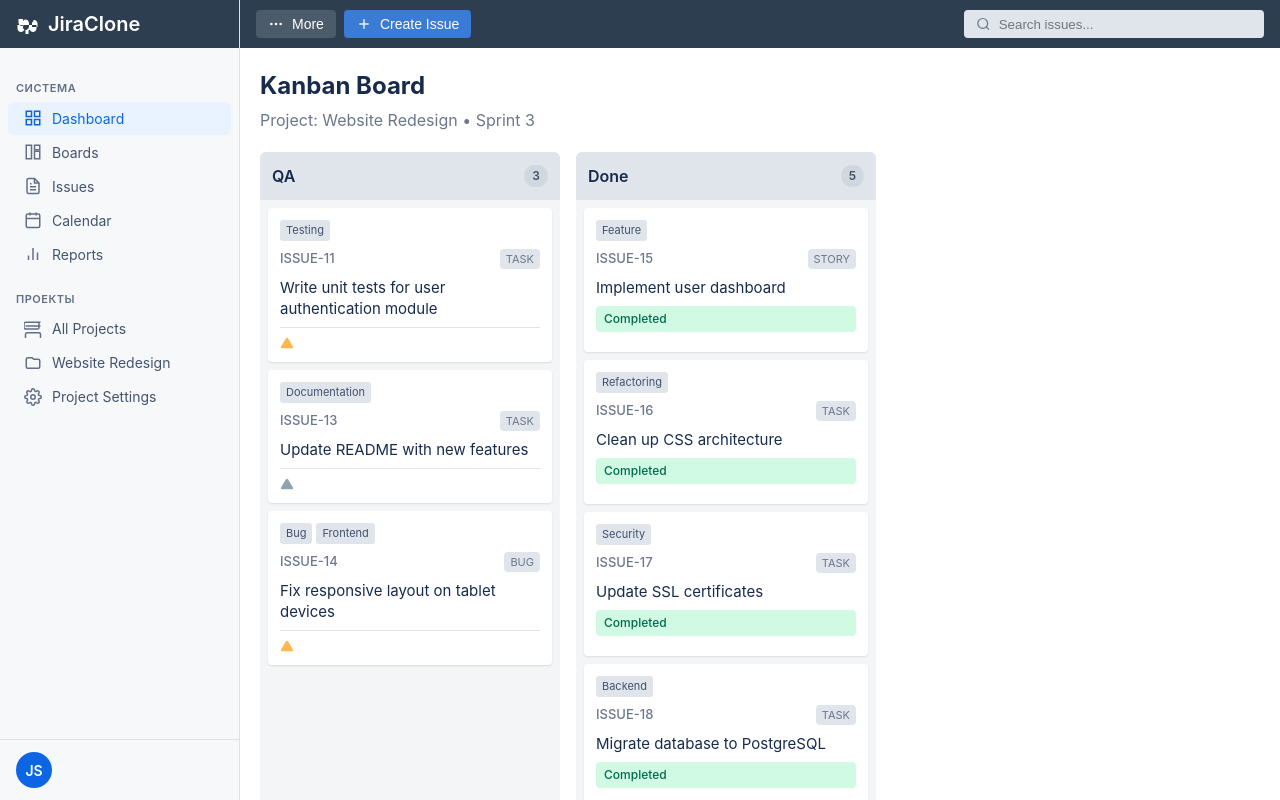
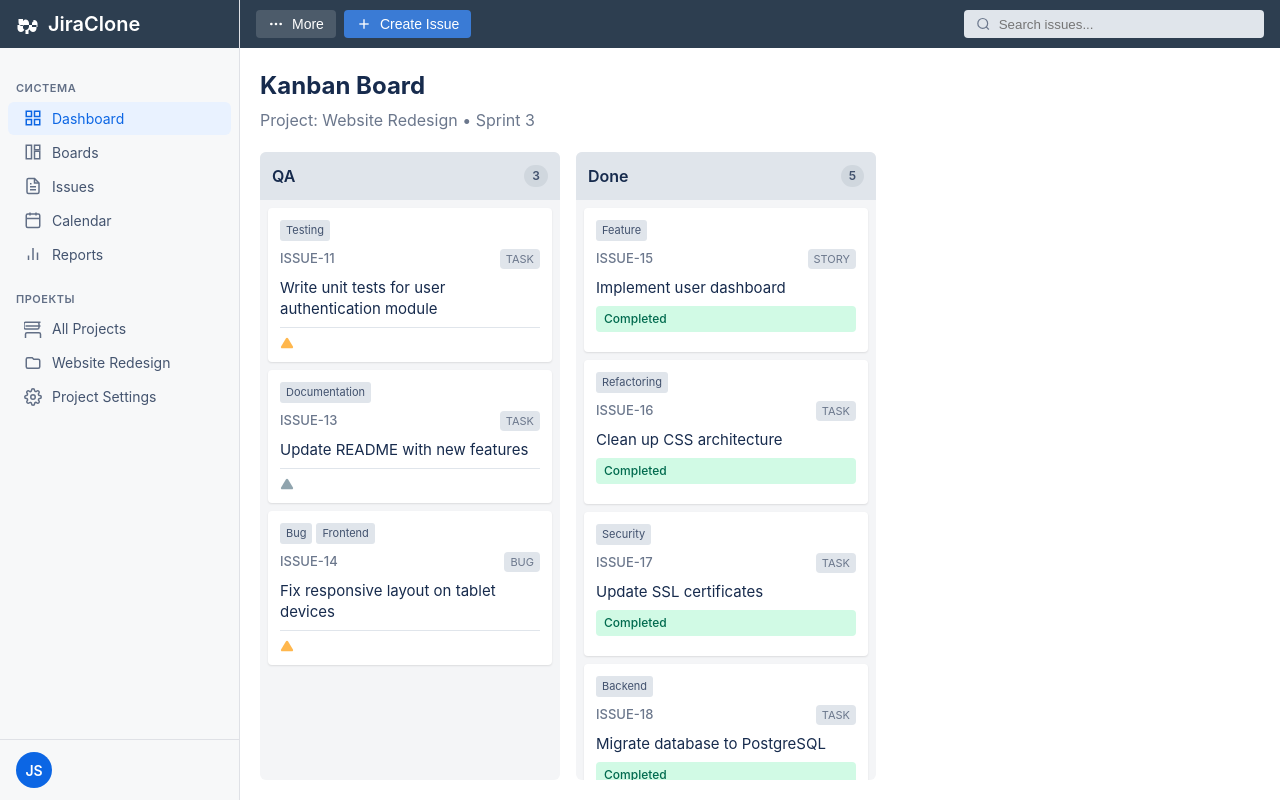
Before and after one commit to kelebek-max/tasks-res, a PHP site: page / in a window 1280 px wide. Run offline with PHP 8.4, Linux system fonts and the light colour scheme.

Commit message:
Fix page overflow: use flex column layout in board-container
Co-Authored-By: Devin AI <158243242+devin-ai-integration[bot]@users.noreply.github.com>

```diff
--- a/styles.css
+++ b/styles.css
@@ -2,6 +2,10 @@
     margin: 0;
     padding: 0;
     box-sizing: border-box;
+}
+
+html, body {
+    height: 100%;
 }
 
 body {
@@ -9,14 +13,12 @@ body {
     background-color: #ffffff;
     color: #172b4d;
     line-height: 1.5;
-    overflow: hidden;
-    height: 100vh;
 }
 
 /* Layout with sidebar */
 .app-container {
     display: flex;
-    min-height: 100vh;
+    height: 100vh;
     padding-left: 240px;
 }
 
@@ -198,11 +200,12 @@ header {
 /* Board layout */
 .board-container {
     padding: 20px;
-    margin-top: 48px;
-    height: calc(100vh - 48px);
+    padding-top: 68px;
+    height: 100vh;
     flex: 1;
     min-width: 0;
-    overflow-x: auto;
+    display: flex;
+    flex-direction: column;
 }
 
 
@@ -259,7 +262,8 @@ header {
 .board-columns {
     display: flex;
     gap: 16px;
-    height: calc(100% - 50px);
+    flex: 1;
+    min-height: 0;
     overflow-x: auto;
 }
 
```
